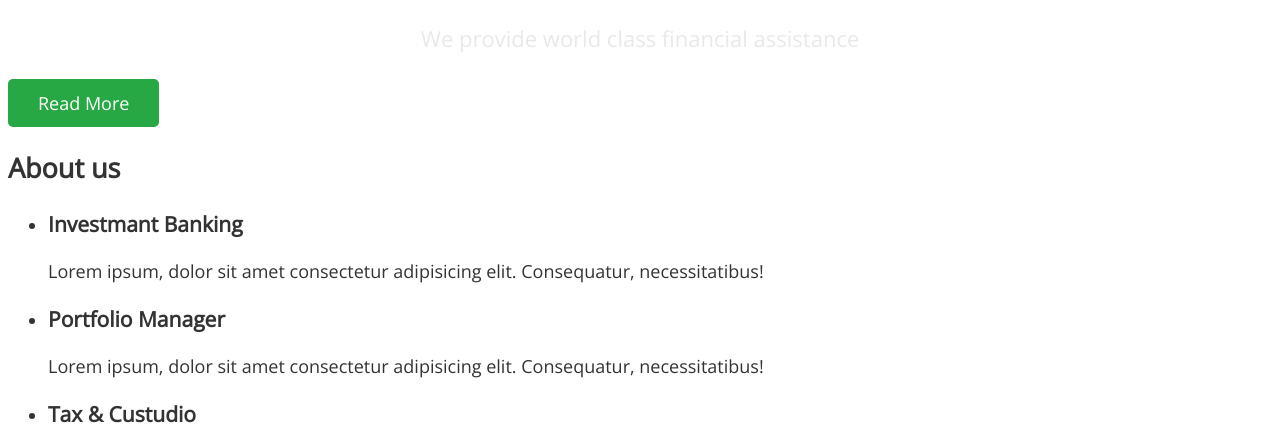
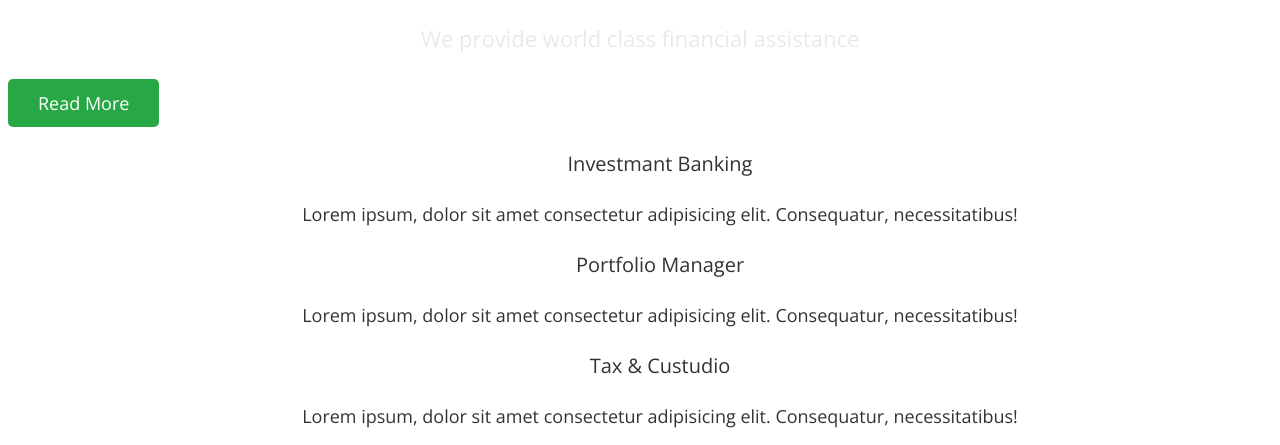
Before and after one commit to FelixPolkanov/fson58-hackers, a plain HTML site: page index.html in a window 1280 px wide. Shown: the part 346-791 px from the top of the page. Drawn offline with nearby package versions, Linux system fonts and the light colour scheme.

Commit message:
added about style

```diff
--- a/css/style.css
+++ b/css/style.css
@@ -98,3 +98,18 @@ font-family: inherit;
   border-radius: 5px;
   border: none;
 }
+
+/* about */
+
+.about-subtitle {
+    font-weight: 400;
+    font-size: 20px;
+    line-height: 1.65;
+    text-align: center;
+
+}
+
+.about-text {
+    line-height: 1.56;
+    text-align: center;
+}
--- a/index.html
+++ b/index.html
@@ -52,24 +52,26 @@
 
       <!-- Section about -->
 
-      <section>
-        <h2>About us</h2>
-        <ul>
-          <li>
-            <h3>Investmant Banking</h3>
-            <p>
+      <section class="about">
+        <h2 class="visually-hidden">About us</h2>
+        <ul class="about-list list">
+          <li class="about-item">
+            <h3 class="about-subtitle">Investmant Banking</h3>
+            <p class="about-text">
               Lorem ipsum, dolor sit amet consectetur adipisicing elit. Consequatur, necessitatibus!
             </p>
           </li>
-          <li>
-            <h3>Portfolio Manager</h3>
-            <p>
+
+          <li class="about-item">
+            <h3 class="about-subtitle">Portfolio Manager</h3>
+            <p class="about-text">
               Lorem ipsum, dolor sit amet consectetur adipisicing elit. Consequatur, necessitatibus!
             </p>
           </li>
-          <li>
-            <h3>Tax & Custudio</h3>
-            <p>
+
+          <li class="about-item">
+            <h3 class="about-subtitle">Tax & Custudio</h3>
+            <p class="about-text">
               Lorem ipsum, dolor sit amet consectetur adipisicing elit. Consequatur, necessitatibus!
             </p>
           </li>
```
